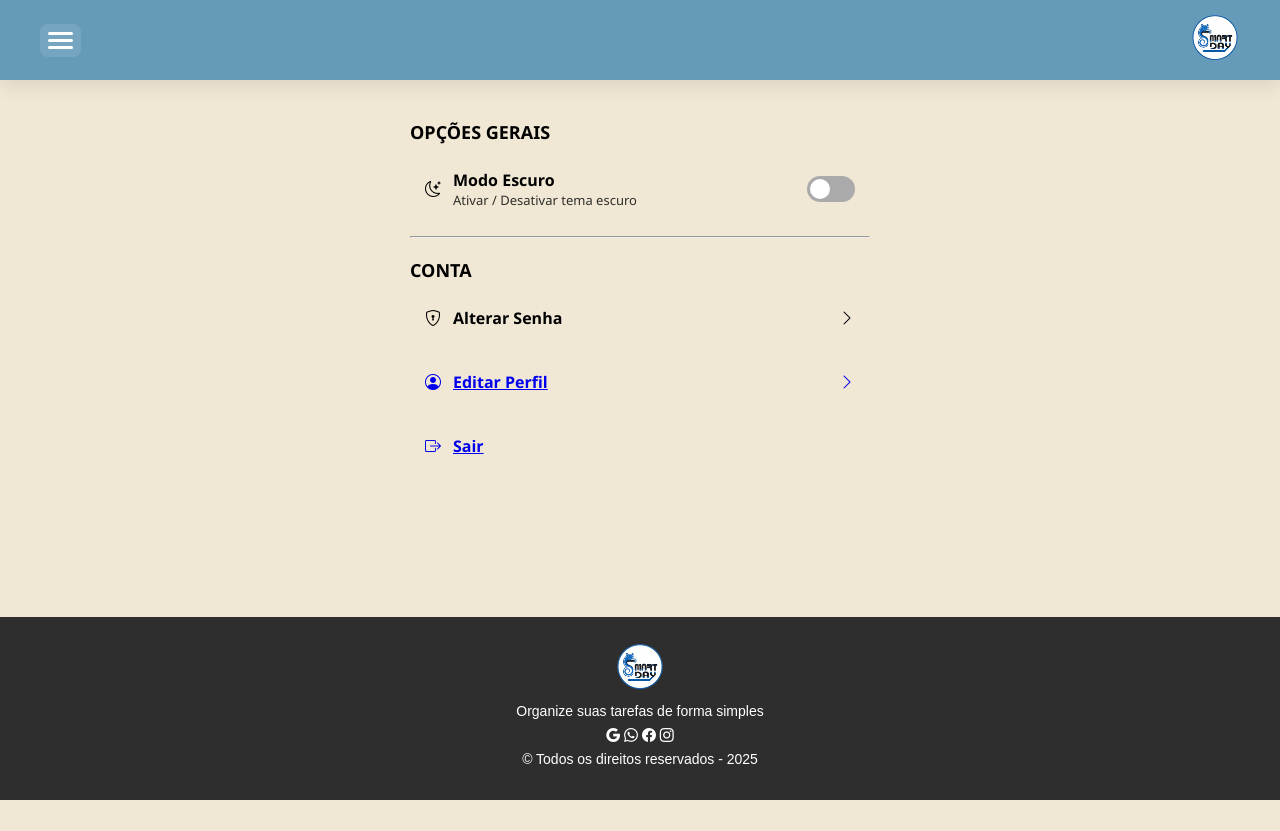
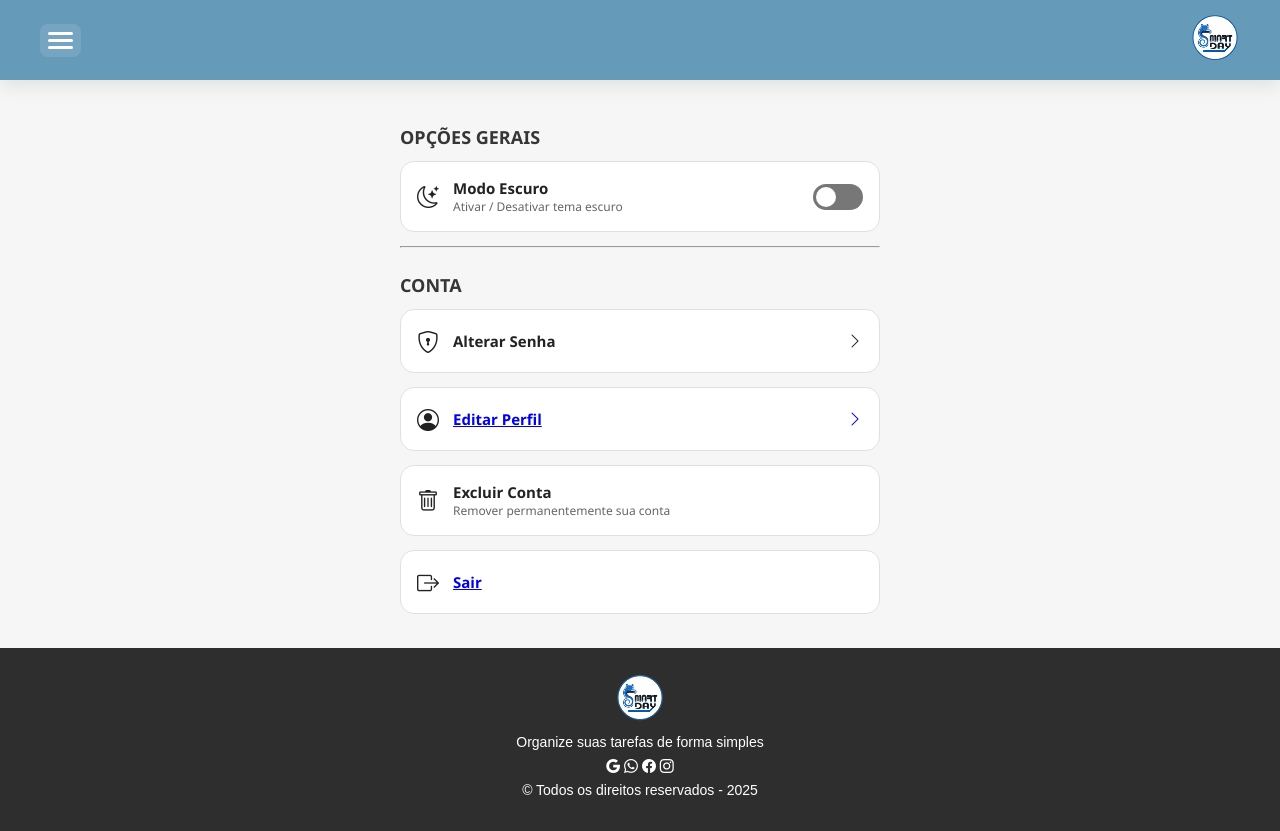
Before and after one commit to Ullian-Pirana/Smart-Day--TCC-, a Django app: page /configuracoes/ in a window 1280 px wide. Before the commit the page ends 800 px from the top, so only its background shows below. Run offline with Django 5.2, Linux system fonts and the light colour scheme; a user stored in the database is signed in; data comes from the database, SQL or seed files in the repository; both versions use the stored data as it was after the commit.

Commit message:
correções de bugs na pagina, adição de animação ao clicar nos botões e adição da opção de exclusão de conta

```diff
--- a/SmartDayProj/SmartDayApp/Static/Css/configuracoes.css
+++ b/SmartDayProj/SmartDayApp/Static/Css/configuracoes.css
@@ -1,136 +1,228 @@
+:root {
+    --bg: #f6f6f6;
+    --bg-card: #ffffff;
+    --text: #222;
+    --text-light: #666;
+    --border: #e0e0e0;
+
+    --toast-success: #4caf50;
+    --toast-danger: #d9534f;
+}
+
+html[data-theme="dark"] {
+    --bg: #0d0f12;
+    --bg-card: #171a1f;
+    --text: #f3f3f3;
+    --text-light: #a5a5a5;
+    --border: #2b2b2b;
+}
+
+body {
+    background: var(--bg);
+    color: var(--text);
+}
+
+
+/* Container */
 .config-container {
     width: 90%;
-    max-width: 500px;
+    max-width: 520px;
     margin: auto;
     padding: 20px;
+    opacity: 0;
+    animation: fadeIn .6s ease-out forwards;
 }
 
+@keyframes fadeIn {
+    to { opacity: 1; }
+}
+
+
+/* Títulos */
 .titulo {
     font-size: 18px;
-    color: var(--text-strong);
-    margin-bottom: 10px;
-    margin-top: 20px;
+    font-weight: bold;
+    margin-top: 25px;
+    margin-bottom: 12px;
+    opacity: .9;
 }
 
+
+/* Cards */
 .config-item {
     background: var(--bg-card);
-    padding: 15px;
-    border-radius: 12px;
-    margin-bottom: 12px;
+    border: 1px solid var(--border);
+    padding: 16px;
+    border-radius: 14px;
+    margin-bottom: 14px;
     display: flex;
     justify-content: space-between;
     align-items: center;
-    cursor: pointer;
-    transition: .2s;
+    opacity: 0;
+    transform: translateY(10px);
+    transition: .3s;
+}
+
+.config-item.slide-up {
+    animation: slideUp .45s forwards ease-out;
+}
+
+@keyframes slideUp {
+    to {
+        opacity: 1;
+        transform: translateY(0);
+    }
 }
 
 .config-item:hover {
-    transform: scale(1.01);
+    transform: translateY(-3px);
 }
 
+/* Conteúdo */
 .left {
     display: flex;
-    gap: 12px;
+    gap: 14px;
     align-items: center;
 }
 
+.left i {
+    font-size: 22px;
+    color: var(--text);
+}
+
 .titulo-opcao {
-    font-size: 16px;
+    font-size: 15px;
     font-weight: 600;
 }
 
 .sub {
-    font-size: 13px;
-    opacity: .8;
+    font-size: 12px;
+    color: var(--text-light);
 }
 
 /* Switch */
 .switch {
     position: relative;
-    display: inline-block;
-    width: 48px;
+    width: 50px;
     height: 26px;
 }
 
-.switch input {
-    display: none;
-}
+.switch input { display: none; }
 
 .slider {
     position: absolute;
-    background-color: #aaa;
+    top: 0; left: 0; right: 0; bottom: 0;
     border-radius: 20px;
-    top: 0;
-    bottom: 0;
-    left: 0;
-    right: 0;
+    background: #777;
     cursor: pointer;
     transition: .3s;
 }
 
 .slider:before {
     content: "";
+    position: absolute;
+    width: 20px;
     height: 20px;
-    width: 20px;
-    background: #fff;
-    position: absolute;
+    border-radius: 50%;
+    background: white;
+    bottom: 3px;
     left: 3px;
-    bottom: 3px;
-    border-radius: 50%;
     transition: .3s;
 }
 
 input:checked + .slider {
-    background: #4f46e5;
+    background: #694bff;
 }
 
 input:checked + .slider:before {
-    transform: translateX(22px);
+    transform: translateX(24px);
 }
 
 /* Modal */
 .modal {
     position: fixed;
     inset: 0;
-    background: rgba(0,0,0,.65);
+    background: rgba(0,0,0,.7);
     display: none;
     justify-content: center;
     align-items: center;
-    z-index: 50;
+    z-index: 200;
 }
 
 .modal-content {
     background: var(--bg-card);
-    padding: 20px;
     width: 90%;
     max-width: 360px;
+    padding: 20px;
     border-radius: 14px;
+    border: 1px solid var(--border);
+}
+
+.animate-pop {
+    transform: scale(.7);
+    opacity: 0;
+    animation: pop .25s ease-out forwards;
+}
+
+@keyframes pop {
+    to {
+        transform: scale(1);
+        opacity: 1;
+    }
 }
 
 .modal-content input {
     width: 100%;
-    padding: 10px;
     margin-top: 10px;
-    background: var(--bg-input);
+    padding: 11px;
+    border-radius: 8px;
+    background: var(--bg);
+    border: 1px solid var(--border);
+    color: var(--text);
+}
+
+/* Botões */
+.acoes {
+    display: flex;
+    justify-content: space-between;
+    margin-top: 18px;
+}
+
+.acoes button {
+    padding: 10px 16px;
     border-radius: 8px;
     border: none;
-    color: var(--text-normal);
 }
 
-.acoes {
-    margin-top: 15px;
-    display: flex;
-    justify-content: space-between;
+#cancelarModal,
+#cancelarExclusao {
+    background: #ccc;
 }
 
+#confirmarSenhaBtn {
+    background: #694bff;
+    color: white;
+}
+
+button.danger {
+    background: #d9534f;
+    color: white;
+}
+
+/* Toast */
 .toast {
     position: fixed;
-    bottom: 15px;
+    bottom: 16px;
     left: 50%;
     transform: translateX(-50%);
-    background: #4caf50;
+    padding: 12px 18px;
+    background: var(--toast-success);
     color: white;
-    padding: 12px 18px;
     border-radius: 10px;
+    font-size: 14px;
     display: none;
 }
+
+.danger-toast {
+    background: var(--toast-danger);
+}
--- a/SmartDayProj/SmartDayApp/Static/Js/configuracoes.js
+++ b/SmartDayProj/SmartDayApp/Static/Js/configuracoes.js
@@ -1,13 +1,48 @@
 document.addEventListener("DOMContentLoaded", () => {
 
-    const modal = document.getElementById("modalSenha");
+    /* =============================
+           APLICAR TEMA
+    ============================= */
+    const toggleTema = document.getElementById("toggleTema");
+
+    function aplicarTemaInicial() {
+        const tema = localStorage.getItem("theme") || "light";
+
+        if (tema === "dark") {
+            document.documentElement.setAttribute("data-theme", "dark");
+            toggleTema.checked = true;
+        } else {
+            document.documentElement.removeAttribute("data-theme");
+            toggleTema.checked = false;
+        }
+    }
+
+    aplicarTemaInicial();
+
+    toggleTema.addEventListener("change", () => {
+        if (toggleTema.checked) {
+            document.documentElement.setAttribute("data-theme", "dark");
+            localStorage.setItem("theme", "dark");
+        } else {
+            document.documentElement.removeAttribute("data-theme");
+            localStorage.setItem("theme", "light");
+        }
+
+        window.dispatchEvent(new CustomEvent("themeChanged"));
+    });
+
+
+    /* =============================
+          ALTERAR SENHA
+    ============================= */
+    const modalSenha = document.getElementById("modalSenha");
     const btnSenha = document.getElementById("btnSenha");
-    const cancelarModal = document.getElementById("cancelarModal");
+    const cancelarSenha = document.getElementById("cancelarModal");
     const salvarSenha = document.getElementById("confirmarSenhaBtn");
-    const toast = document.getElementById("toast");
+    const toastSenha = document.getElementById("toastSenha");
 
-    btnSenha.onclick = () => modal.style.display = "flex";
-    cancelarModal.onclick = () => modal.style.display = "none";
+    btnSenha.onclick = () => modalSenha.style.display = "flex";
+    cancelarSenha.onclick = () => modalSenha.style.display = "none";
 
     function csrf() {
         let cookie = document.cookie.split(";").find(x => x.trim().startsWith("csrftoken="));
@@ -33,12 +68,51 @@ document.addEventListener("DOMContentLoaded", () => {
             return;
         }
 
-        toast.style.display = "block";
-        setTimeout(() => toast.style.display = "none", 2000);
-        modal.style.display = "none";
+        toastSenha.style.display = "block";
+        setTimeout(() => toastSenha.style.display = "none", 2500);
+        modalSenha.style.display = "none";
     };
 
-    // Tema
-    const toggleTema = document.getElementById("toggleTema");
-    toggleTema.onchange = () => fetch("/configuracoes/toggle-theme/");
+
+    /* =============================
+         EXCLUIR CONTA
+    ============================= */
+    const modalExcluir = document.getElementById("modalExcluirConta");
+    const btnExcluir = document.getElementById("btnExcluirConta");
+    const cancelarExcluir = document.getElementById("cancelarExclusao");
+    const confirmarExcluir = document.getElementById("confirmarExcluirBtn");
+    const toastExcluido = document.getElementById("toastExcluido");
+
+    btnExcluir.onclick = () => modalExcluir.style.display = "flex";
+    cancelarExcluir.onclick = () => modalExcluir.style.display = "none";
+
+    confirmarExcluir.onclick = async () => {
+        const resp = await fetch("/configuracoes/excluir-conta/", {
+            method: "POST",
+            headers: { "X-CSRFToken": csrf() }
+        });
+
+        const dados = await resp.json();
+
+        if (resp.ok) {
+            toastExcluido.style.display = "block";
+            setTimeout(() => {
+                window.location.href = "/";
+            }, 2000);
+        } else {
+            alert("Erro ao excluir conta.");
+        }
+    };
+
+
+    /* =============================
+         ANIMAÇÃO DOS CARDS
+    ============================= */
+    const cards = document.querySelectorAll(".config-item");
+    cards.forEach((card, i) => {
+        setTimeout(() => {
+            card.classList.add("slide-up");
+        }, 100 * i);
+    });
+
 });
--- a/SmartDayProj/SmartDayApp/templates/configuracoes.html
+++ b/SmartDayProj/SmartDayApp/templates/configuracoes.html
@@ -10,7 +10,7 @@
 
 {% block body %}
 
-<div class="config-container">
+<div class="config-container fade-in">
 
     <h2 class="titulo">OPÇÕES GERAIS</h2>
 
@@ -25,11 +25,10 @@
         </div>
 
         <label class="switch">
-            <input type="checkbox" id="toggleTema" {% if dark_mode %}checked{% endif %}>
+            <input type="checkbox" id="toggleTema">
             <span class="slider"></span>
         </label>
     </div>
-
 
     <hr>
 
@@ -57,6 +56,17 @@
         <i class="bi bi-chevron-right"></i>
     </a>
 
+    <!-- Excluir conta -->
+    <div class="config-item link logout" id="btnExcluirConta">
+        <div class="left">
+            <i class="bi bi-trash"></i>
+            <div>
+                <p class="titulo-opcao">Excluir Conta</p>
+                <p class="sub">Remover permanentemente sua conta</p>
+            </div>
+        </div>
+    </div>
+
     <!-- Logout -->
     <a href="{% url 'logout' %}" class="config-item link logout">
         <div class="left">
@@ -72,7 +82,7 @@
 
 <!-- Modal Alterar Senha -->
 <div id="modalSenha" class="modal">
-    <div class="modal-content">
+    <div class="modal-content animate-pop">
         <h3>Alterar Senha</h3>
 
         <input id="senhaAtual" type="password" placeholder="Senha Atual">
@@ -86,6 +96,24 @@
     </div>
 </div>
 
-<div id="toast" class="toast">Alterado com sucesso ✅</div>
+
+<!-- Modal Excluir Conta -->
+<div class="modal" id="modalExcluirConta">
+    <div class="modal-content animate-pop">
+        <h3>Excluir conta?</h3>
+        <p style="color: var(--text-light); margin-bottom: 10px;">
+            Esta ação é <b>irreversível</b>. Todos os seus dados serão removidos.
+        </p>
+
+        <div class="acoes">
+            <button id="cancelarExclusao">Cancelar</button>
+            <button id="confirmarExcluirBtn" class="danger">Excluir</button>
+        </div>
+    </div>
+</div>
+
+<!-- Toasts -->
+<div id="toastSenha" class="toast">Senha alterada ✅</div>
+<div id="toastExcluido" class="toast danger-toast">Conta excluída ✅</div>
 
 {% endblock %}
--- a/SmartDayProj/SmartDayApp/urls.py
+++ b/SmartDayProj/SmartDayApp/urls.py
@@ -51,4 +51,5 @@ urlpatterns = [
     path('configuracoes/', views.configuracoes_page, name='configuracoes'),
     path('configuracoes/alterar-senha/', views.alterar_senha, name='alterar_senha'),
     path('configuracoes/toggle-theme/', views.toggle_theme, name='toggle_theme'),
+    path('configuracoes/excluir-conta/', views.excluir_conta, name='excluir_conta'),
 ]
--- a/SmartDayProj/SmartDayApp/views.py
+++ b/SmartDayProj/SmartDayApp/views.py
@@ -774,3 +774,15 @@ def alterar_senha(request):
     request.user.save()
 
     return JsonResponse({"mensagem": "Senha alterada com sucesso!"})
+
+@login_required
+def excluir_conta(request):
+    if request.method != "POST":
+        return JsonResponse({"erro": "Método inválido"}, status=405)
+
+    user = request.user
+
+    logout(request)
+    user.delete()
+
+    return JsonResponse({"mensagem": "Conta excluída com sucesso!"})
--- a/SmartDayProj/templates/nav.html
+++ b/SmartDayProj/templates/nav.html
@@ -50,6 +50,12 @@
                         </a>
                     </li>
                     <li class="nav-item">
+                        <a href="{% url 'configuracoes' %}" class="nav-link">
+                            <i class="bi bi-house-door"></i>
+                            Configurações
+                        </a>
+                    </li>
+                    <li class="nav-item">
                         <a href="{% url 'logout' %}" class="nav-link">
                             <i class="bi bi-box-arrow-right"></i>
                             Sair
```
Also changed, not shown: SmartDayProj/db.sqlite3.
